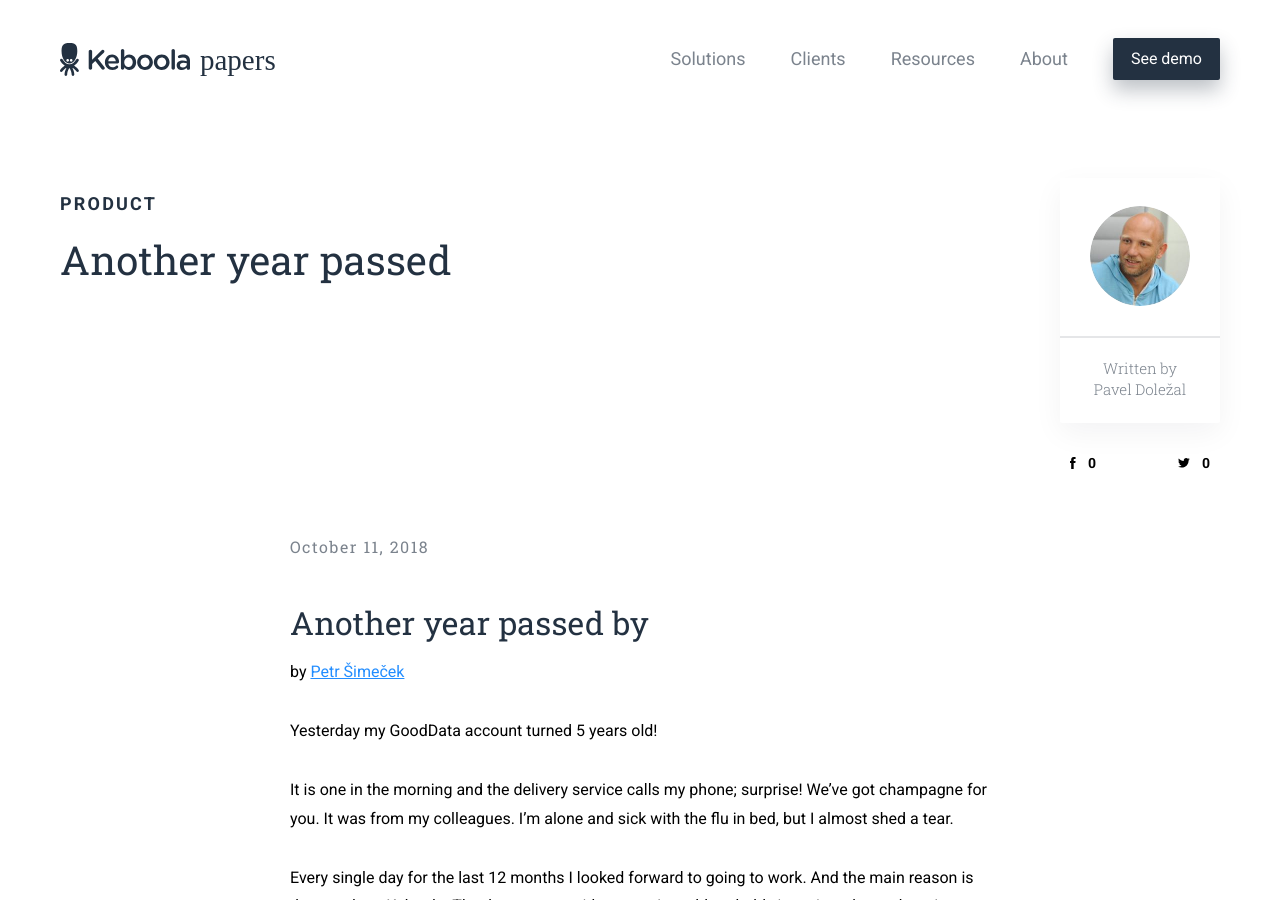
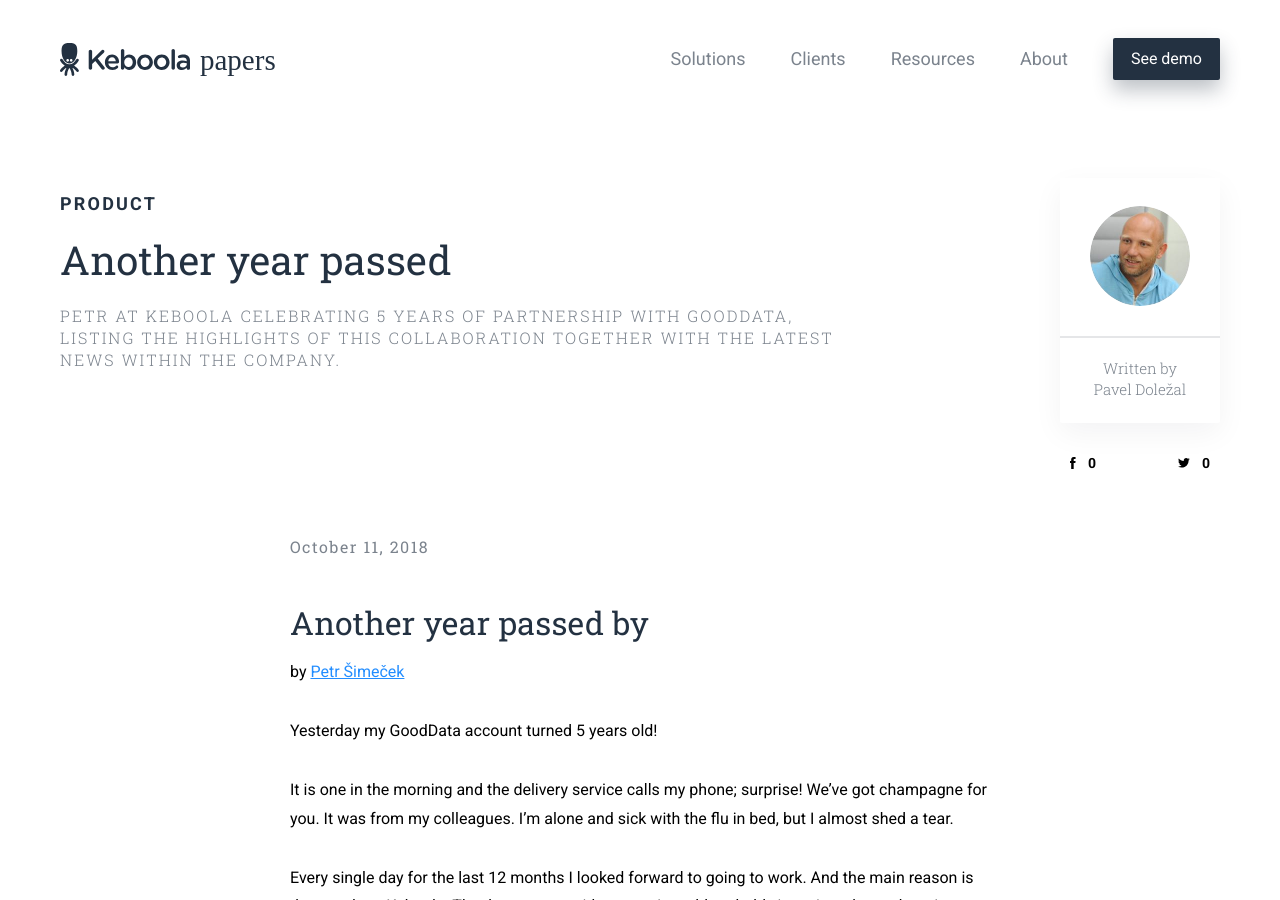
Before and after one commit to keboola/blog, a Jekyll site: the page built from _posts/2018-10-11-another-year-passed.md, in a window 1280 px wide and 900 px high. Built offline with Jekyll 4.4.1, drawn with Linux system fonts in a browser that asks for light colours; nearby versions of some CDN libraries.

Commit message:
Update from Forestry.io - Updated another-year-passed.md

```diff
--- a/_posts/2018-10-11-another-year-passed.md
+++ b/_posts/2018-10-11-another-year-passed.md
@@ -3,7 +3,8 @@
 layout: post
 categories: product
 date: 2018-10-11 00:00:00 +0000
-perex: ''
+perex: 'Petr at Keboola celebrating 5 years of partnership with GoodData, listing
+  the highlights of this collaboration together with the latest news within the company. '
 user: pavel-dolezal
 coverphoto: ''
 coverphoto_slider: ''
```
